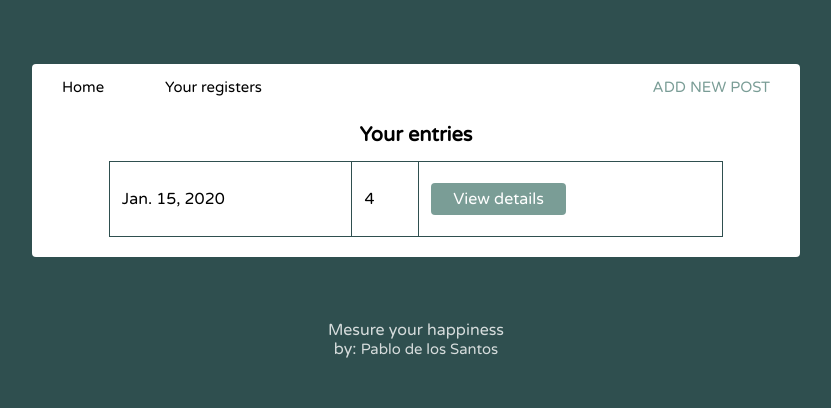
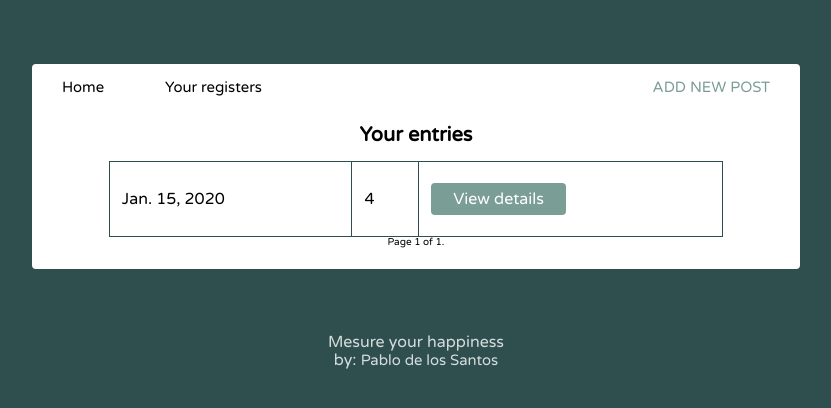
Before and after one commit to pasanca7/mesappiness, a Django app: page /happiness/list/ in a window 1280 px wide. Shown: the part 72-480 px from the top of the page, without its empty margins (224-1055 px from the left). Run offline with Django 4.2, Linux system fonts and the light colour scheme; a user stored in the database is signed in; tables that the repository leaves empty hold one stand-in row (values such as "Sample post").

Commit message:
Pagination in Happiness ListView

```diff
--- a/happiness/templates/happiness/list_happiness.html
+++ b/happiness/templates/happiness/list_happiness.html
@@ -24,6 +24,24 @@
             </tr>
         {% endfor %}
     </table>
+
+    <div class="pagination" style="text-align: center;">
+        <span class="step-links">
+            {% if page_obj.has_previous %}
+                <a href="?page=1">&laquo;First</a>
+                <a href="?page={{page_obj.previous_page_number}}">Previous</a>
+            {% endif %}
+
+            <span class="current">
+                Page {{ page_obj.number }} of {{ page_obj.paginator.num_pages }}.
+            </span>
+
+            {% if page_obj.has_next %}
+                <a href="?page={{ page_obj.next_page_number }}">next</a>
+                <a href="?page={{ page_obj.paginator.num_pages }}">last &raquo;</a>
+            {% endif %}
+        </span>
+    </div>
     {% endif %}
 </div>
 
--- a/happiness/views.py
+++ b/happiness/views.py
@@ -6,7 +6,8 @@ from happiness.models import Happiness
 class ListHappinessView(generic.ListView):
     template_name = 'happiness/list_happiness.html'
     context_object_name = 'happiness_list'
-    pagination_by = 10
+    paginate_by = 5
+    model = Happiness
 
     def get_queryset(self):
         return Happiness.objects.filter(user=self.request.user)
@@ -15,7 +16,11 @@ class ListHappinessView(generic.ListView):
 class CreateHappiness(generic.CreateView):
     template_name = 'happiness/happiness_form.html'
     form_class = HappinessForm
-    success_url = '/account'
+    success_url = '/happiness/list'
+
+    def get_initial(self):
+        self.initial.update({ 'user': self.request.user })
+        return self.initial
 
 
 class ReadHappiness(generic.DetailView):
```
Also changed, not shown: happiness/forms.py (+10 -0 lines).
